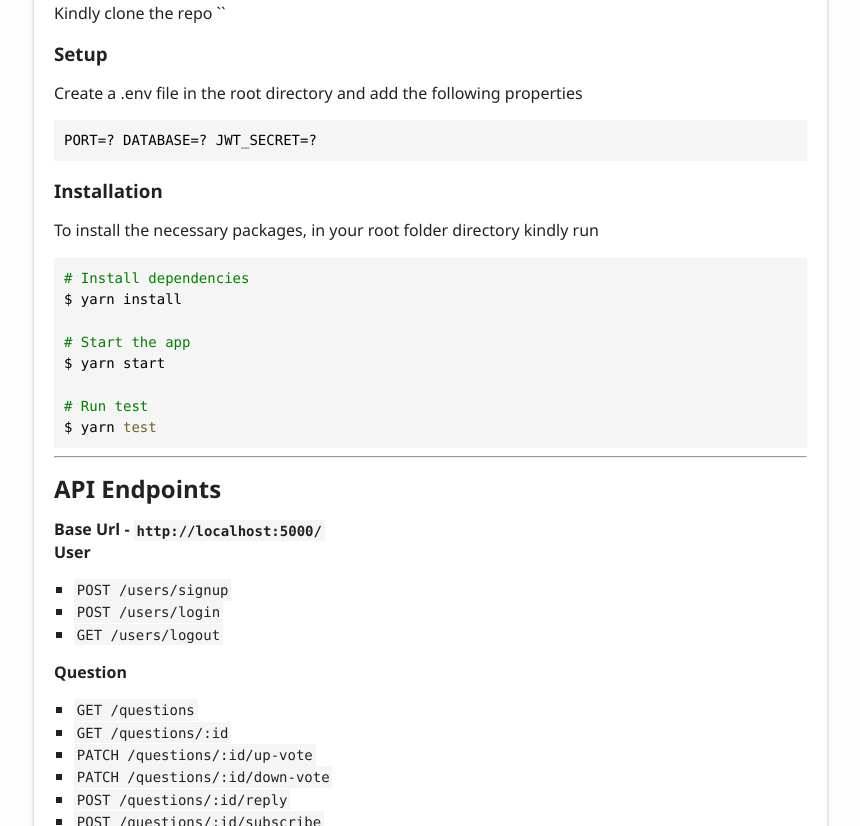
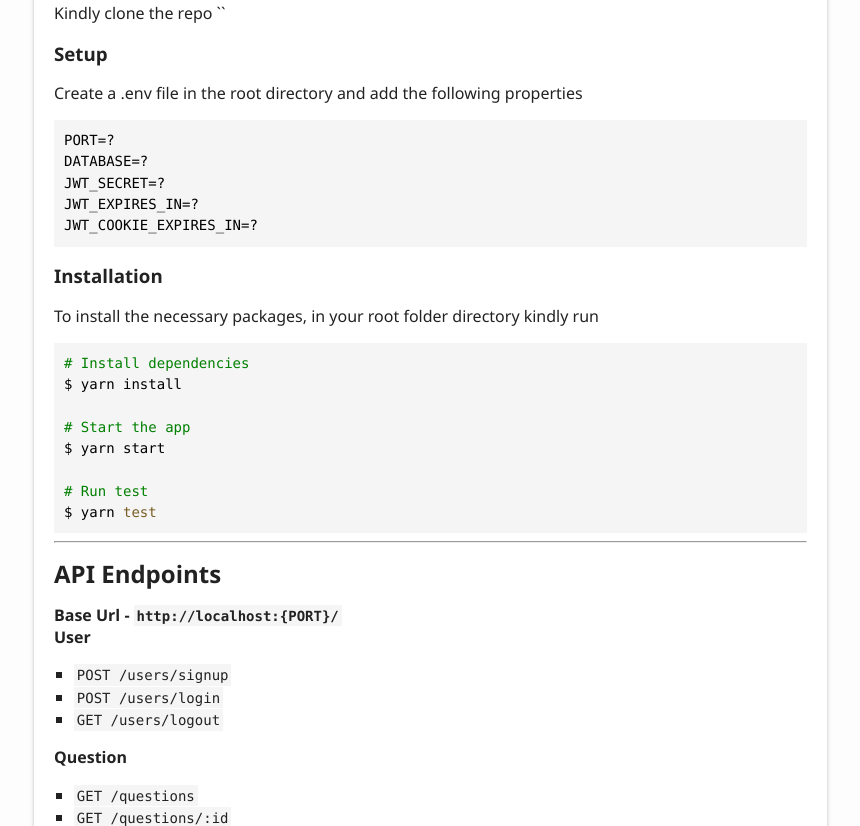
Before and after one commit to lorezi/stackoverflow, a plain HTML site: page index.html in a window 1280 px wide. Shown: the part 530-1356 px from the top of the page, without its empty margins (6-866 px from the left). Drawn offline with Linux system fonts and the light colour scheme.

Commit message:
Deploying to gh-pages from  @ 007e9562a096612eb92e8811fe2d688e6b5414c0 🚀

```diff
--- a/index.html
+++ b/index.html
@@ -79,7 +79,11 @@
 					<h3>Setup</h3>
 				</a>
 				<p>Create a .env file in the root directory and add the following properties</p>
-				<pre><code class="language-markdown"><span style="color: #000000">PORT=? DATABASE=? JWT_SECRET=?</span>
+				<pre><code class="language-markdown"><span style="color: #000000">PORT=?</span>
+<span style="color: #000000">DATABASE=?</span>
+<span style="color: #000000">JWT_SECRET=?</span>
+<span style="color: #000000">JWT_EXPIRES_IN=?</span>
+<span style="color: #000000">JWT_COOKIE_EXPIRES_IN=?</span>
 </code></pre>
 				<a href="#installation" id="installation" style="color: inherit; text-decoration: none;">
 					<h3>Installation</h3>
@@ -98,8 +102,8 @@
 				<a href="#api-endpoints" id="api-endpoints" style="color: inherit; text-decoration: none;">
 					<h2>API Endpoints</h2>
 				</a>
-				<a href="#base-url---httplocalhost5000" id="base-url---httplocalhost5000" style="color: inherit; text-decoration: none;">
-					<h4>Base Url - <code>http://localhost:5000/</code></h4>
+				<a href="#base-url---httplocalhostport" id="base-url---httplocalhostport" style="color: inherit; text-decoration: none;">
+					<h4>Base Url - <code>http://localhost:{PORT}/</code></h4>
 				</a>
 				<a href="#user" id="user" style="color: inherit; text-decoration: none;">
 					<h4>User</h4>
```
Also changed, not shown: modules.html (+1 -1 lines).
